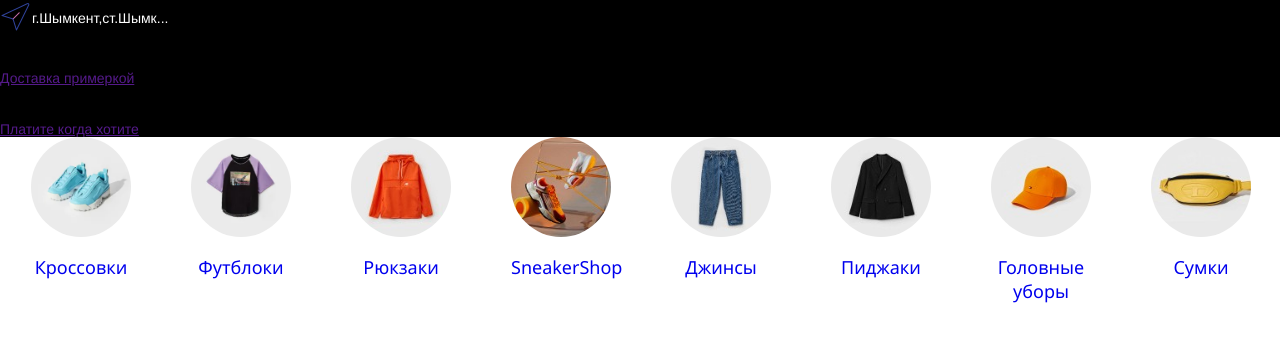
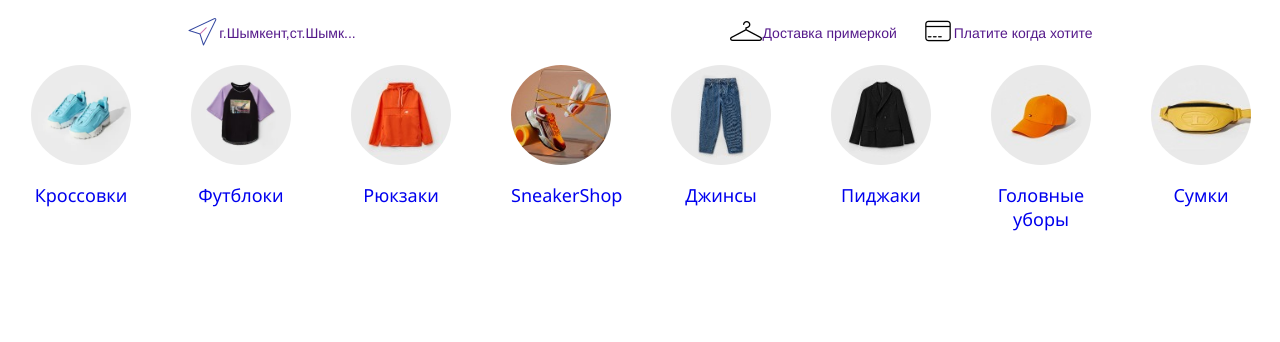
Before and after one commit to Yernar777/Lamoda, a Django app: page / in a window 1280 px wide. Shown: the top 342 px of the page. Run offline with Django 5.2, Linux system fonts and the light colour scheme; data comes from the database, SQL or seed files in the repository.

Commit message:
Сообщение о коммите

```diff
--- a/app_lamoda/static/css/style.css
+++ b/app_lamoda/static/css/style.css
@@ -70,14 +70,35 @@
     object-fit: cover;
 }
 .main{
-    background-color: black;
     width: 100%;
+    display: flex;
+    justify-content: space-around;
+    height: 65px;
 }
 .shapka1{
     display: flex;
     align-items: center;
+    /* margin-left: 50px; */
 }
 .a2{
-    color: white;
+    /* color: white; */
     text-decoration: none;
 }
+.shapka3{
+    display: flex;
+    align-items: center;
+    margin-right: 25px;
+}
+.shapka4{
+    display: flex;
+    align-items: center;
+}
+.shapka2{
+    display: flex;
+}
+.a3{
+    text-decoration: none;
+}
+.a4{
+    text-decoration: none;
+}
--- a/app_lamoda/templates/index_lamoda.html
+++ b/app_lamoda/templates/index_lamoda.html
@@ -21,7 +21,7 @@
             </div>
             <div class="shapka4">
                 <div><img src="{% static 'img\bankovskaya_karta_x0d39e3jb6l7_32.png'%}" alt=""></div>
-                <div><a href="">Платите когда хотите</a></div>
+                <div><a class="a4" href="">Платите когда хотите</a></div>
             </div>
         </div>
     </div>
```
